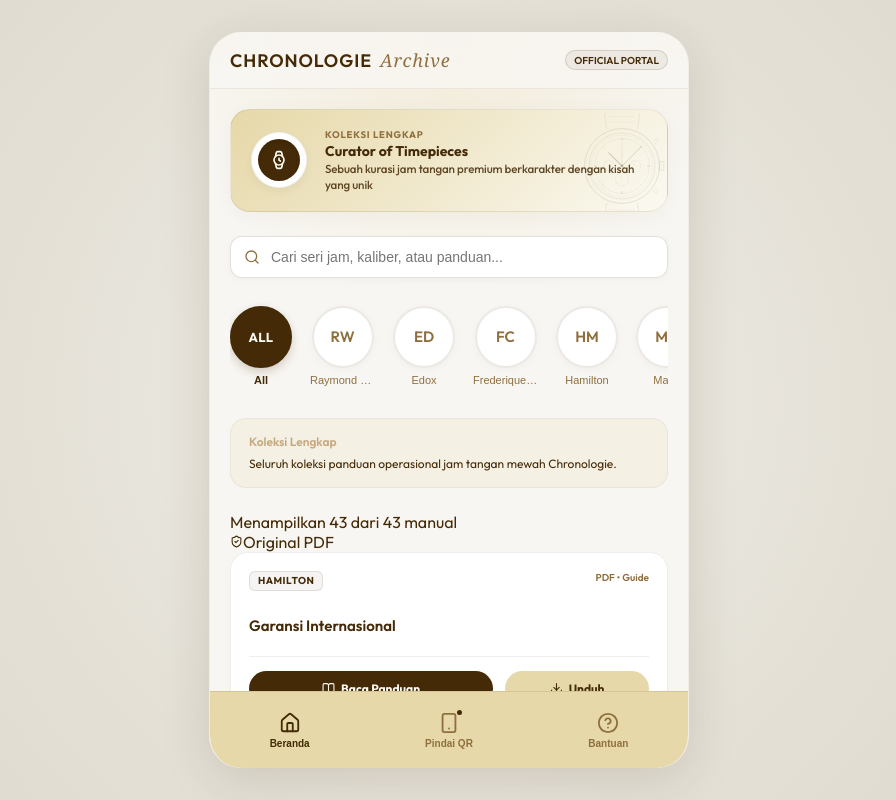
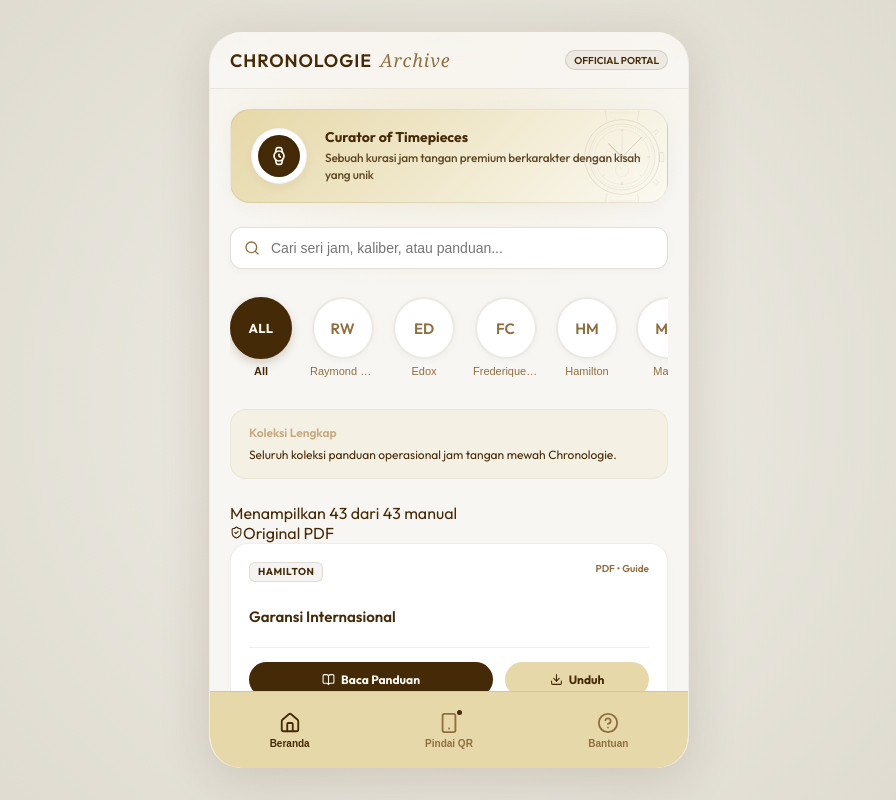
Before and after one commit to halonemuinai-sys/Chronologie-Manual-Book-V2, a React (Vite) app: page / in a window 1280 px wide. Shown: the whole page, without its empty margins (191-1087 px from the left). Built offline with nearby package versions, Linux system fonts and the light colour scheme.

Commit message:
Restore welcome banner to full static brand awareness text (Curator of Timepieces / Sebuah kurasi jam tangan...)

```diff
--- a/src/LandingPage.css
+++ b/src/LandingPage.css
@@ -182,37 +182,21 @@
 }
 
 .banner-tag {
-  color: var(--warm-tan);
-  font-size: 0.6rem;
-  font-weight: 700;
-  text-transform: uppercase;
-  letter-spacing: 0.08em;
-  display: block;
-  margin-bottom: 0.2rem;
-  min-height: 12px; /* Prevent layout jump */
-}
-
-.banner-desc-wrapper {
-  display: flex;
-  flex-direction: column;
-  gap: 0.05rem;
-}
-
-.banner-subtitle {
   color: var(--warm-brown);
   font-size: 0.875rem;
   font-weight: 700;
   display: block;
+  margin-bottom: 0.25rem;
   line-height: 1.25;
 }
 
 .banner-desc {
   color: var(--warm-brown);
   opacity: 0.85;
-  font-size: 0.725rem;
+  font-size: 0.74rem;
   font-weight: 500;
   margin: 0;
-  line-height: 1.35;
+  line-height: 1.4;
   letter-spacing: -0.01em;
 }
 
--- a/src/LandingPage.tsx
+++ b/src/LandingPage.tsx
@@ -127,8 +127,6 @@ export default function LandingPage() {
   const [selectedBrand, setSelectedBrand] = useState<string>('All');
   const [searchQuery, setSearchQuery] = useState<string>('');
 
-  const activeBrandInfo = brandInfo[selectedBrand] || brandInfo['All'];
-
   // Process mapping into list
   const manualsList = useMemo((): ManualItem[] => {
     return Object.entries(mapping).map(([slug, value]) => {
@@ -208,24 +206,10 @@ export default function LandingPage() {
                     </div>
                   </div>
 
-                  {/* Banner Content (Dynamic Tagline + Static Chronologie Branding) */}
+                  {/* Banner Content (Chronologie Brand Awareness) */}
                   <div className="banner-content">
-                    <AnimatePresence mode="wait">
-                      <motion.span
-                        key={selectedBrand}
-                        initial={{ opacity: 0, y: -4 }}
-                        animate={{ opacity: 1, y: 0 }}
-                        exit={{ opacity: 0, y: 4 }}
-                        transition={{ duration: 0.15 }}
-                        className="banner-tag"
-                      >
-                        {activeBrandInfo.tag}
-                      </motion.span>
-                    </AnimatePresence>
-                    <div className="banner-desc-wrapper">
-                      <span className="banner-subtitle">Curator of Timepieces</span>
-                      <p className="banner-desc">Sebuah kurasi jam tangan premium berkarakter dengan kisah yang unik</p>
-                    </div>
+                    <span className="banner-tag">Curator of Timepieces</span>
+                    <p className="banner-desc">Sebuah kurasi jam tangan premium berkarakter dengan kisah yang unik</p>
                   </div>
 
                   {/* Watch Blueprint Illustration Vector */}
```
